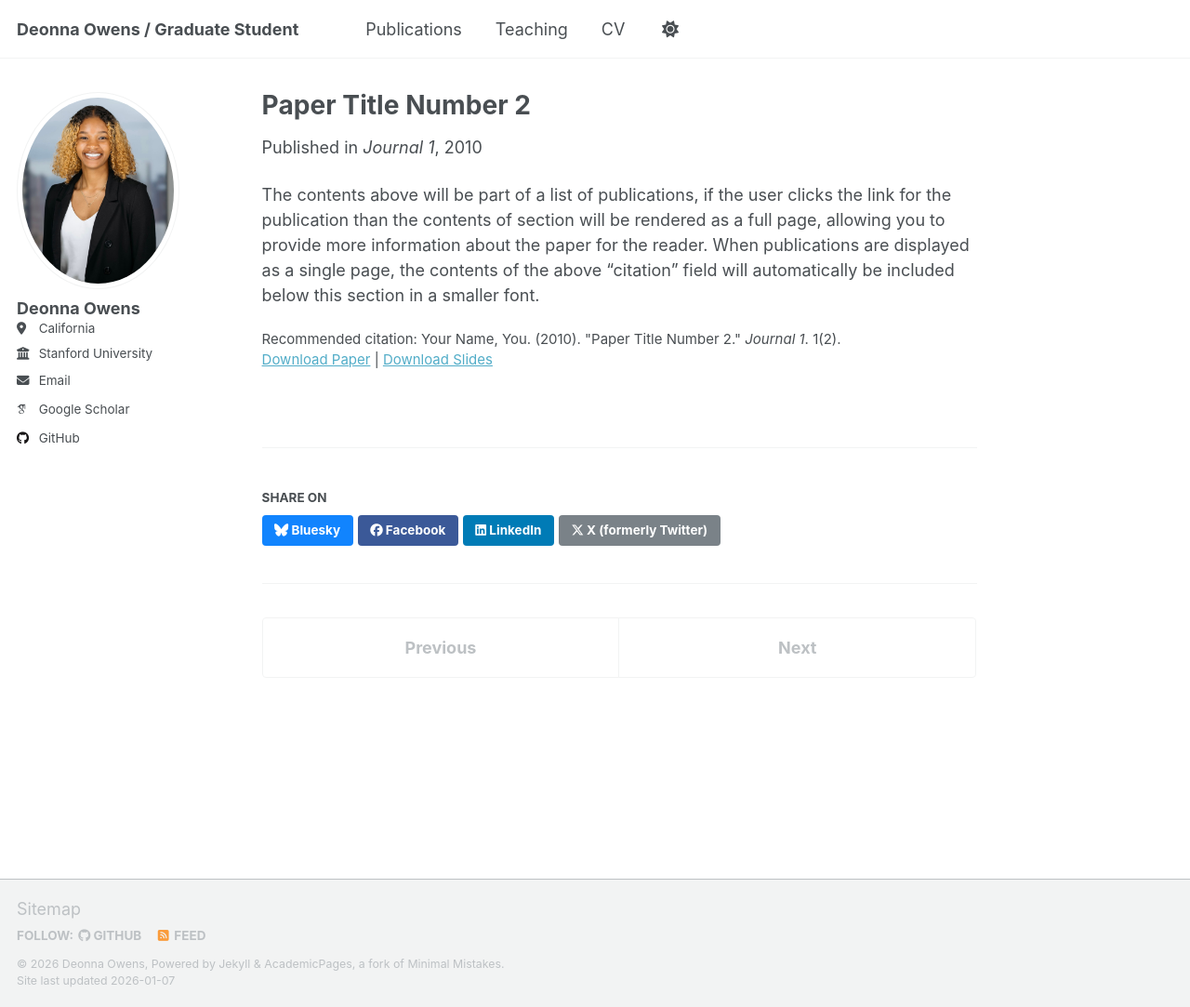
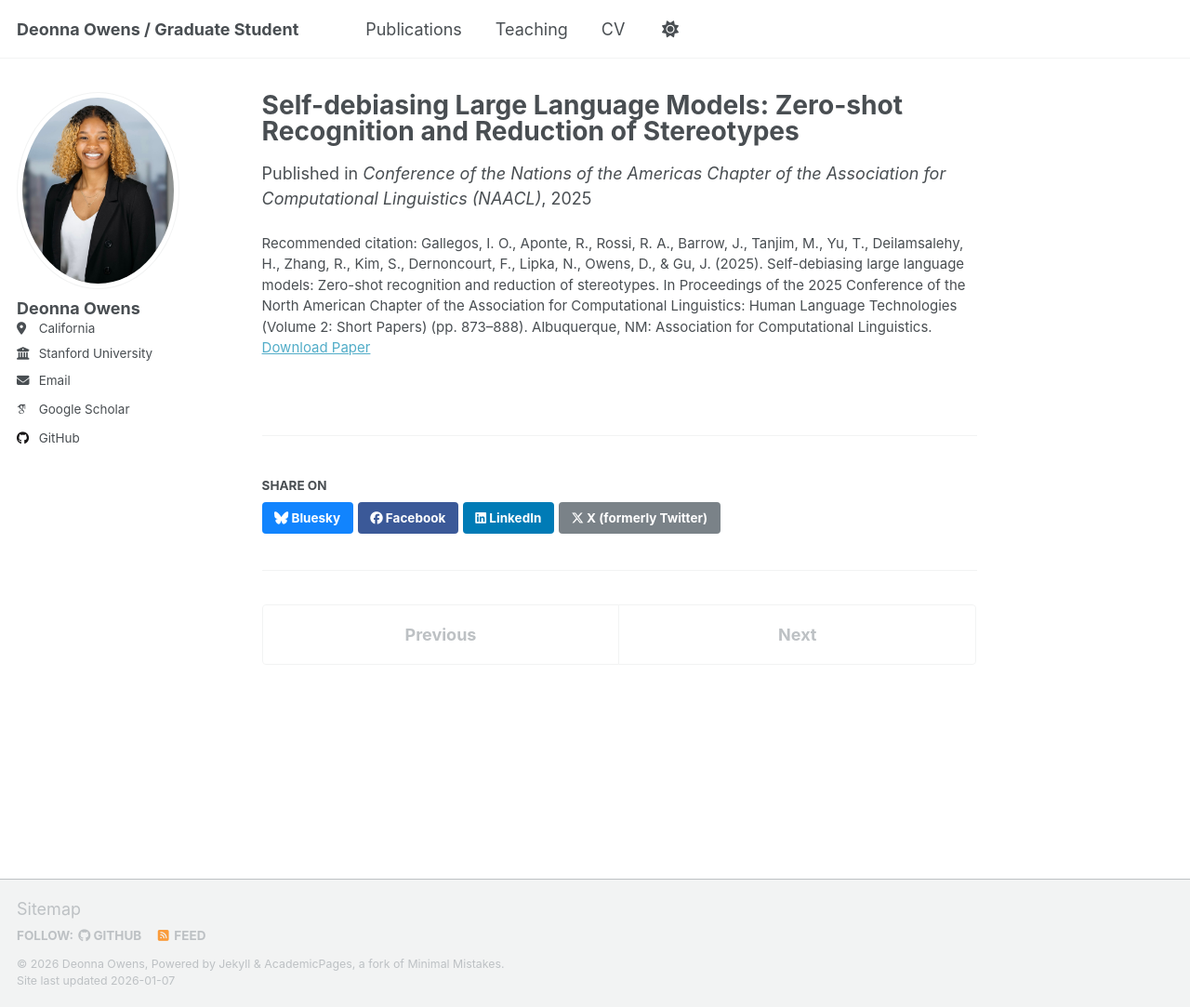
Before and after one commit to deonnao/deonnao.github.io, a Jekyll site: the page built from _publications/2010-10-01-paper-title-number-2.md, in a window 1280 px wide and 1083 px high. Shown: the whole window at 93% size. Built offline with Jekyll 4.4.1, drawn with Linux system fonts in a browser that asks for light colours; some web fonts are replaced; a script that is not in the unit is left out.

Commit message:
Update publication details for Paper Title Number 2

```diff
--- a/_publications/2010-10-01-paper-title-number-2.md
+++ b/_publications/2010-10-01-paper-title-number-2.md
@@ -1,14 +1,16 @@
 ---
-title: "Paper Title Number 2"
+title: "Self-debiasing Large Language Models: Zero-shot Recognition
+and Reduction of Stereotypes"
 collection: publications
-category: manuscripts
-permalink: /publication/2010-10-01-paper-title-number-2
-excerpt: 'This paper is about the number 2. The number 3 is left for future work.'
-date: 2010-10-01
-venue: 'Journal 1'
-slidesurl: 'https://academicpages.github.io/files/slides2.pdf'
-paperurl: 'https://academicpages.github.io/files/paper2.pdf'
-citation: 'Your Name, You. (2010). &quot;Paper Title Number 2.&quot; <i>Journal 1</i>. 1(2).'
+category: conferences
+permalink: /publication/2025-04-29-self-debiasing
+excerpt: 'The goal of this paper is to develop a zero-shot method for identifying and reducing stereotypical biases in large language models without requiring additional training or fine-tuning.'
+date: 2025-04-29
+venue: 'Conference of the Nations of the Americas Chapter of the Association for Computational Linguistics (NAACL)'
+paperurl: 'https://deonnao.github.io/files/self_debiasing.pdf'
+citation: 'Gallegos, I. O., Aponte, R., Rossi, R. A., Barrow, J., Tanjim, M., Yu, T., Deilamsalehy, H., Zhang, R., Kim, S.,
+Dernoncourt, F., Lipka, N., Owens, D., & Gu, J. (2025). Self-debiasing large language models: Zero-shot recognition
+and reduction of stereotypes. In Proceedings of the 2025 Conference of the North American Chapter of the
+Association for Computational Linguistics: Human Language Technologies (Volume 2: Short Papers) (pp. 873–888).
+Albuquerque, NM: Association for Computational Linguistics.'
 ---
-
-The contents above will be part of a list of publications, if the user clicks the link for the publication than the contents of section will be rendered as a full page, allowing you to provide more information about the paper for the reader. When publications are displayed as a single page, the contents of the above "citation" field will automatically be included below this section in a smaller font.
```
